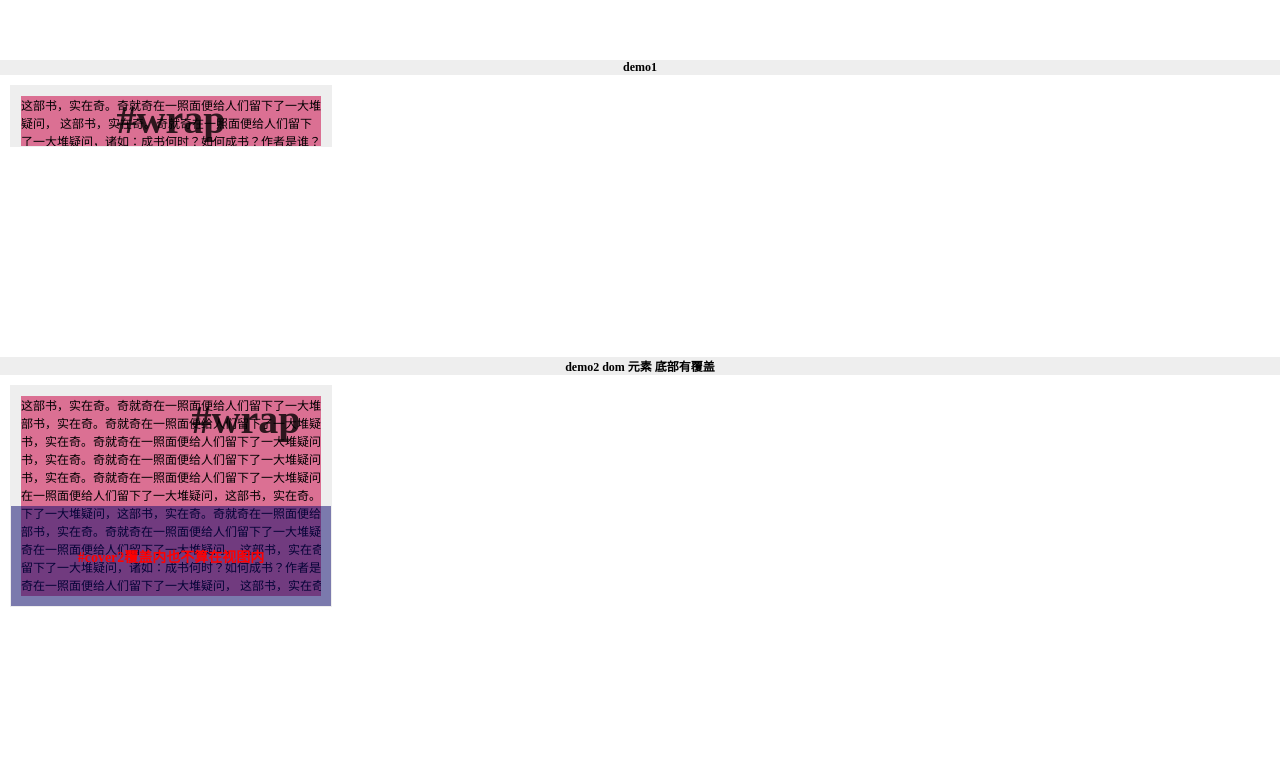
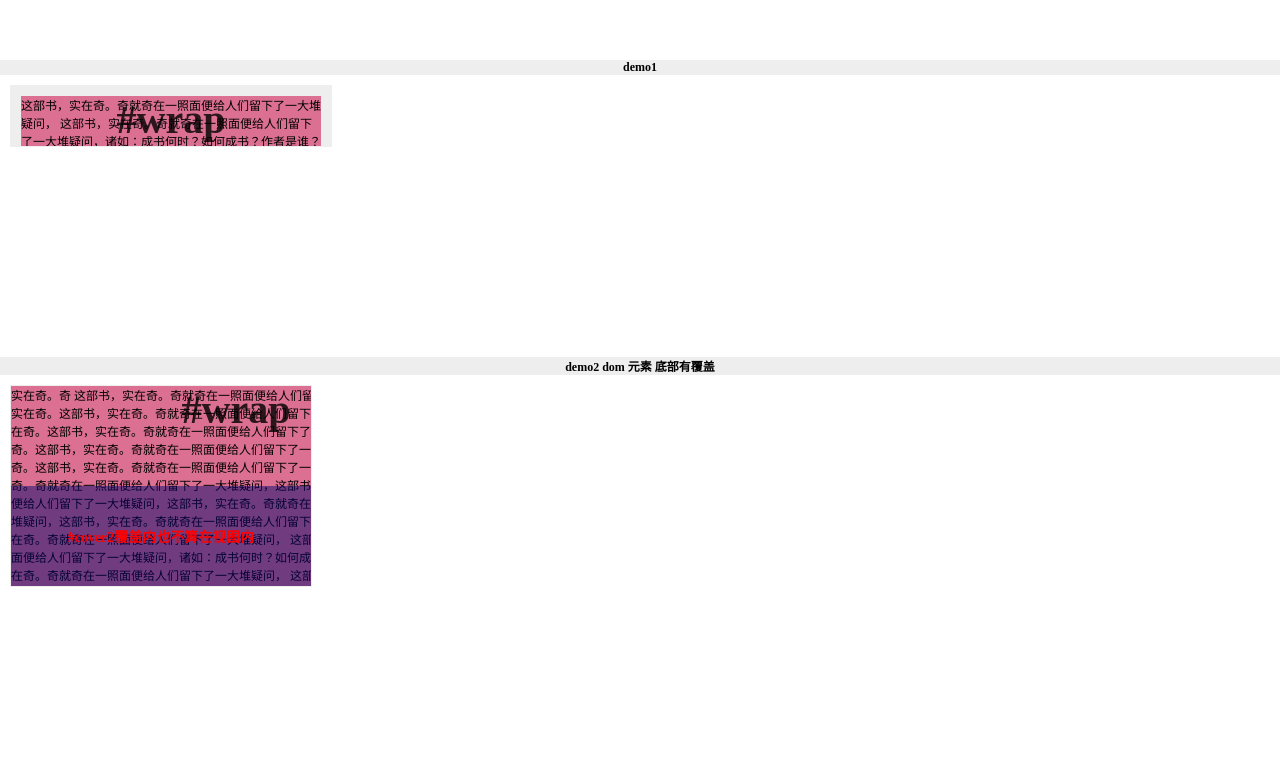
Before and after one commit to MTTTM/inViewUtils, a website: page src/html/demo2.html in a window 1280 px wide. Shown: the part 1240-1999 px from the top of the page. Drawn offline with nearby package versions, Linux system fonts and the light colour scheme; files that its build step writes are made by us from their sources.

Commit message:
样式修改

```diff
--- a/src/html/demo2.html
+++ b/src/html/demo2.html
@@ -70,8 +70,7 @@
         <div>
             计算#cover在内，也就是被#cover遮住 <span class="warning">不行</span>
             <div class="btnGroup ">
-                <button
-                    onclick="getDomToVisibleDis('#wrap',window,'wrapToVisibleDisCover','#cover')">获取#wrap到可视区的距离</button>
+                <button onclick="getDomToVisibleDis('#wrap',window,'wrapToVisibleDisCover','#cover')">获取#wrap到可视区的距离</button>
                 <span v-data="wrapToVisibleDisCover">--</span>
                 <button onclick="windowScroll('wrapToVisibleDisCover')">让#wrap进入窗口可视区</button>
             </div>
@@ -126,20 +125,16 @@
         <div>
             不计算#cover2在内，也就是被#cover2遮住 <span class="warning">没事</span>
             <div class="btnGroup ">
-                <button
-                    onclick="getDomToDomVisibleDis('#label2','#boxInner','labelToVisibleDis')">获取#label2到#boxInner可视区的距离</button>
-                Y距离：<span v-data="labelToVisibleDis">--</span>
-                X距离：<span v-data="labelToVisibleDisX">--</span>
+                <button onclick="getDomToDomVisibleDis('#label2','#boxInner','labelToVisibleDis')">获取#label2到#boxInner可视区的距离</button> Y距离：
+                <span v-data="labelToVisibleDis">--</span> X距离：
+                <span v-data="labelToVisibleDisX">--</span>
                 <button onclick="domScroll('#boxInner','labelToVisibleDis')">让#label2进入窗口可视区</button>
             </div>
         </div>
         <div>
             计算#cover在内，也就是被#cover遮住 <span class="warning">不行</span>
             <div class="btnGroup ">
-                <button
-                    onclick="getDomToDomVisibleDis('#label2','#boxInner','labelToVisibleDisCover','#cover2')">获取#label2到#boxInner可视区的距离</button>
-                Y距离: <span v-data="labelToVisibleDisCover">--</span>
-                X距离: <span v-data="labelToVisibleDisCoverX">--</span>
+                <button onclick="getDomToDomVisibleDis('#label2','#boxInner','labelToVisibleDisCover','#cover2')">获取#label2到#boxInner可视区的距离</button> Y距离: <span v-data="labelToVisibleDisCover">--</span> X距离: <span v-data="labelToVisibleDisCoverX">--</span>
                 <button onclick="domScroll('#boxInner','labelToVisibleDisCover')">让#label2进入窗口可视区</button>
             </div>
         </div>
@@ -150,21 +145,17 @@
     <div class="wrap" id="wrap">
         <div class="inner ">
             这部书，实在奇。奇就奇在一照面便给人们留下了一大堆疑问， 这部书，实在奇。奇就奇在一照面便给人们留下了一大堆疑问，诸如：成书何时？如何成书？作者是谁？
-            <span class="label label-blue" id="label">#label</span>有几？
-            据现存最早的《金瓶梅》序言说，作者叫“兰陵笑笑生”。可是这位兰陵笑笑生究竟是谁？姓谁名谁，无从考证，明代人就众说纷纭。即使到了如今，众多学者和专家也无法考证这位兰陵笑笑生是谁。推断很多，但是都缺实证，因此，这位兰陵笑笑生也还在云里雾里。
+            <span class="label label-blue" id="label">#label</span>有几？ 据现存最早的《金瓶梅》序言说，作者叫“兰陵笑笑生”。可是这位兰陵笑笑生究竟是谁？姓谁名谁，无从考证，明代人就众说纷纭。即使到了如今，众多学者和专家也无法考证这位兰陵笑笑生是谁。推断很多，但是都缺实证，因此，这位兰陵笑笑生也还在云里雾里。
         </div>
     </div>
     <div style="height:200px"></div>
     <h1>demo2 dom 元素 底部有覆盖</h1>
-    <div class="wrap wrap2" id="wrap2">
-        <div class="boxInner" id="boxInner" style="height:100%;overflow: auto;z-index:1;">
+    <div class="wrap wrap2" id="wrap2" style="overflow: hidden;padding:0;">
+        <div class="boxInner" id="boxInner" style="height:100%;overflow: auto;    overflow: overlay;z-index:1;">
             <div class="inner inner">
-                这部书，实在奇。奇就奇在一照面便给人们留下了一大堆疑问，这部书，实在奇。这部书，实在奇。奇就奇在一照面便给人们留下了一大堆疑问，这部书，实在奇。这部书，实在奇。奇就奇在一照面便给人们留下了一大堆疑问，这部书，实在奇。这部书，实在奇。奇就奇在一照面便给人们留下了一大堆疑问，这部书，实在奇。这部书，实在奇。奇就奇在一照面便给人们留下了一大堆疑问，这部书，实在奇。奇就奇在一照面便给人们留下了一大堆疑问，这部书，实在奇。奇就奇在一照面便给人们留下了一大堆疑问，这部书，实在奇。奇就奇在一照面便给人们留下了一大堆疑问，这部书，实在奇。奇就奇在一照面便给人们留下了一大堆疑问，这部书，实在奇。奇就奇在一照面便给人们留下了一大堆疑问，
-                这部书，实在奇。奇就奇在一照面便给人们留下了一大堆疑问，诸如：成书何时？如何成书？作者是谁？
-                这部书，实在奇。奇就奇在一照面便给人们留下了一大堆疑问， 这部书，实在奇。奇就奇在一照面便给人们留下了一大堆疑问，诸如：成书何时？如何成书？作者是谁？ 这部书，实在奇。奇就奇在一照面便给人们留下了一大堆疑问，
-                这部书，实在奇。奇就奇在一照面便给人们留下了一大堆疑问，诸如：成书何时？如何成书？作者是谁？
-                <span class="label label-blue" id="label2">#label2</span>有几？
-                据现存最早的《金瓶梅》序言说，作者叫“兰陵笑笑生”。这部书，实在奇。奇就奇在一照面便给人们留下了一大堆疑问，这部书，实在奇。奇就奇在一照面便给人们留下了一大堆疑问，这部书，实在奇。奇就奇在一照面便给人们留下了一大堆疑问，可是这位兰陵笑笑生究竟是谁？姓谁名谁，无从考证，明代人就众说纷纭。即使到了如今，众多学者和专家也无法考证这位兰陵笑笑生是谁。推断很多，但是都缺实证，因此，这位兰陵笑笑生也还在云里雾里。
+                实在奇。奇 这部书，实在奇。奇就奇在一照面便给人们留下了一大堆疑问，这部书，实在奇。这部书，实在奇。奇就奇在一照面便给人们留下了一大堆疑问，这部书，实在奇。这部书，实在奇。奇就奇在一照面便给人们留下了一大堆疑问，这部书，实在奇。这部书，实在奇。奇就奇在一照面便给人们留下了一大堆疑问，这部书，实在奇。这部书，实在奇。奇就奇在一照面便给人们留下了一大堆疑问，这部书，实在奇。奇就奇在一照面便给人们留下了一大堆疑问，这部书，实在奇。奇就奇在一照面便给人们留下了一大堆疑问，这部书，实在奇。奇就奇在一照面便给人们留下了一大堆疑问，这部书，实在奇。奇就奇在一照面便给人们留下了一大堆疑问，这部书，实在奇。奇就奇在一照面便给人们留下了一大堆疑问，
+                这部书，实在奇。奇就奇在一照面便给人们留下了一大堆疑问，诸如：成书何时？如何成书？作者是谁？ 这部书，实在奇。奇就奇在一照面便给人们留下了一大堆疑问， 这部书，实在奇。奇就奇在一照面便给人们留下了一大堆疑问，诸如：成书何时？如何成书？作者是谁？ 这部书，实在奇。奇就奇在一照面便给人们留下了一大堆疑问， 这部书，实在奇。奇就奇在一照面便给人们留下了一大堆疑问，诸如：成书何时？如何成书？作者是谁？
+                <span class="label label-blue" id="label2">#label2</span>有几？ 据现存最早的《金瓶梅》序言说，作者叫“兰陵笑笑生”。这部书，实在奇。奇就奇在一照面便给人们留下了一大堆疑问，这部书，实在奇。奇就奇在一照面便给人们留下了一大堆疑问，这部书，实在奇。奇就奇在一照面便给人们留下了一大堆疑问，可是这位兰陵笑笑生究竟是谁？姓谁名谁，无从考证，明代人就众说纷纭。即使到了如今，众多学者和专家也无法考证这位兰陵笑笑生是谁。推断很多，但是都缺实证，因此，这位兰陵笑笑生也还在云里雾里。
             </div>
         </div>
         <div class="cover2" id="cover2"></div>
@@ -192,7 +183,7 @@
             labelToVisibleDisCoverX: "-", //#label2到可视区的距离,计算遮罩无
         };
         var vm = MVVM(state);
-        window.onload = function () {
+        window.onload = function() {
                 //检查是否在视图
                 checkInView('#wrap', 'wrapInView');
                 checkInView('#label', 'labelInView');
@@ -201,7 +192,7 @@
                 checkInView('#label2', 'labelInView2');
             }
             //旋转dom
-        var demo1Rotate = function (domID, radiousname, varName) {
+        var demo1Rotate = function(domID, radiousname, varName) {
                 var doms = document.querySelectorAll(`input[type=radio][name=${radiousname}]`);
                 Array.from(doms).forEach(item => {
                     if (item.checked === true) {
@@ -280,6 +271,7 @@
 
 
         }
+
         function domScroll(wrapSeleter, varName) {
             var wrap = document.querySelector(wrapSeleter);
             console.log("wrap", wrap, "xx", vm[varName])
--- a/src/less/index.less
+++ b/src/less/index.less
@@ -2,6 +2,23 @@
   margin: 0;
   padding: 0;
   font-size: 12px;
+}
+/*定义滚动条样式（高宽及背景）*/
+::-webkit-scrollbar {
+  width: 6px; /* 滚动条宽度， width：对应竖滚动条的宽度  height：对应横滚动条的高度*/
+  height: 6px;
+  background: #007acc;
+}
+/*定义滚动条轨道（凹槽）样式*/
+::-webkit-scrollbar-track {
+  -webkit-box-shadow: inset 0 0 6px rgba(0, 0, 0, 0.3); /* 较少使用 */
+  border-radius: 3px;
+}
+/*定义滑块 样式*/
+::-webkit-scrollbar-thumb {
+  border-radius: 3px;
+  height: 100px; /* 滚动条滑块长度 */
+  background-color: #ccc;
 }
 body {
   &::before {
@@ -156,9 +173,9 @@ h1 {
   color: #fff;
   background: red;
 }
-.boxInner{
-  width: 100%;;
-  .inner{
-    width:150%;
+.boxInner {
+  width: 100%;
+  .inner {
+    width: 150%;
   }
 }
```
Lines whose indentation alone changed are shown as unchanged.
